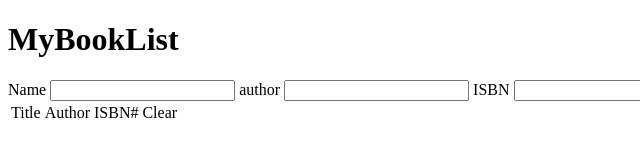
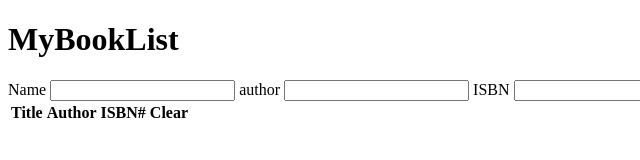
Before and after one commit to acciojob/book-list-VishalRpR, a website: page main.html in a window 1280 px wide. Shown: the full height of the page, 0-640 px from the left. Drawn offline with Linux system fonts and the light colour scheme.

Commit message:
created a submission

```diff
--- a/main.html
+++ b/main.html
@@ -11,13 +11,13 @@
 	<!-- the entire body must be written by student -->
 	<div class="form-group">
 
-<lable for="title">Name</lable>
+<label for="title">Name</lable>
 	<input id="title"></input>
 
-	<lable for="author">author</lable>
+	<label for="author">author</lable>
 	<input id="author"></input>
 
-	<lable for="isbn">ISBN</lable>
+	<label for="isbn">ISBN</lable>
 	<input id="isbn"></input>
 
 		<button type="submit" id="submit">Submit</button>
@@ -27,10 +27,14 @@
 
 <table class="table table-striped">
 	<thead>
-		<td>Title</td>
-	<td>Author</td>
-	<td>ISBN#</td>
-		<td>Clear</td>
+		<tr>
+<th>Title</th>
+	<th>Author</th>
+	<th>ISBN#</th>
+		<th>Clear</th>
+
+		</tr>
+
 	</thead>
 
 	<tbody id="book-list">
```
